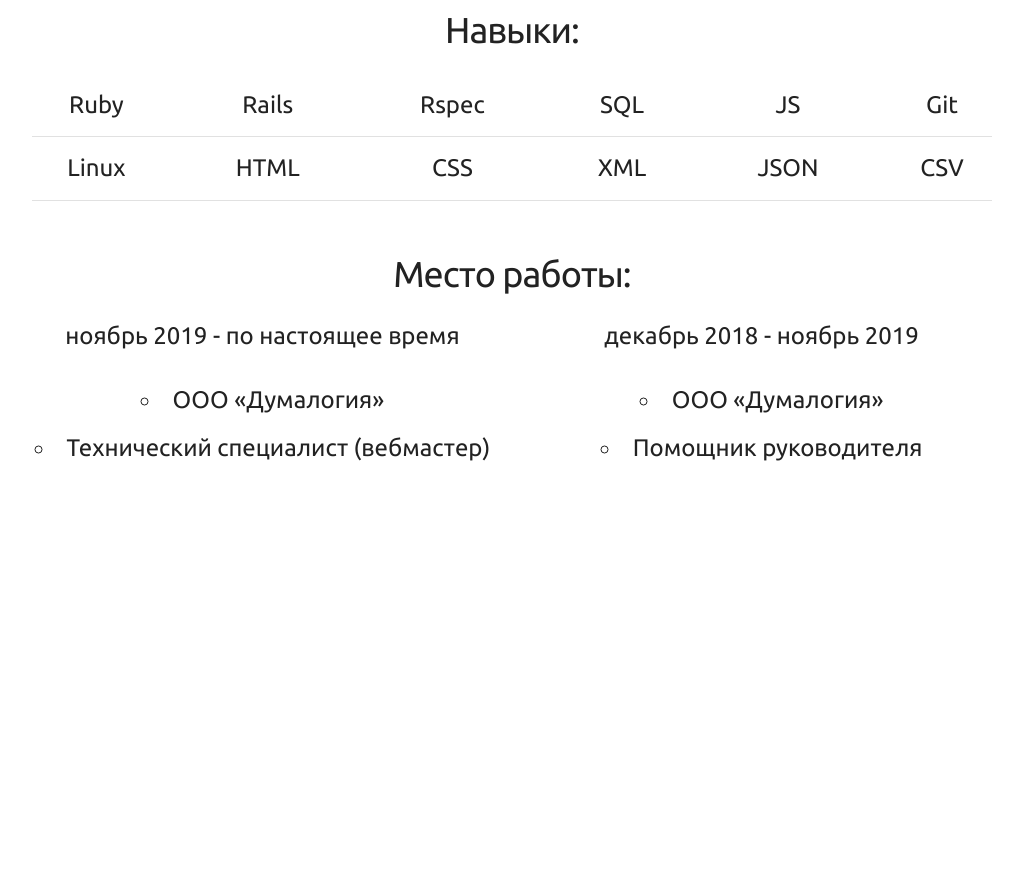
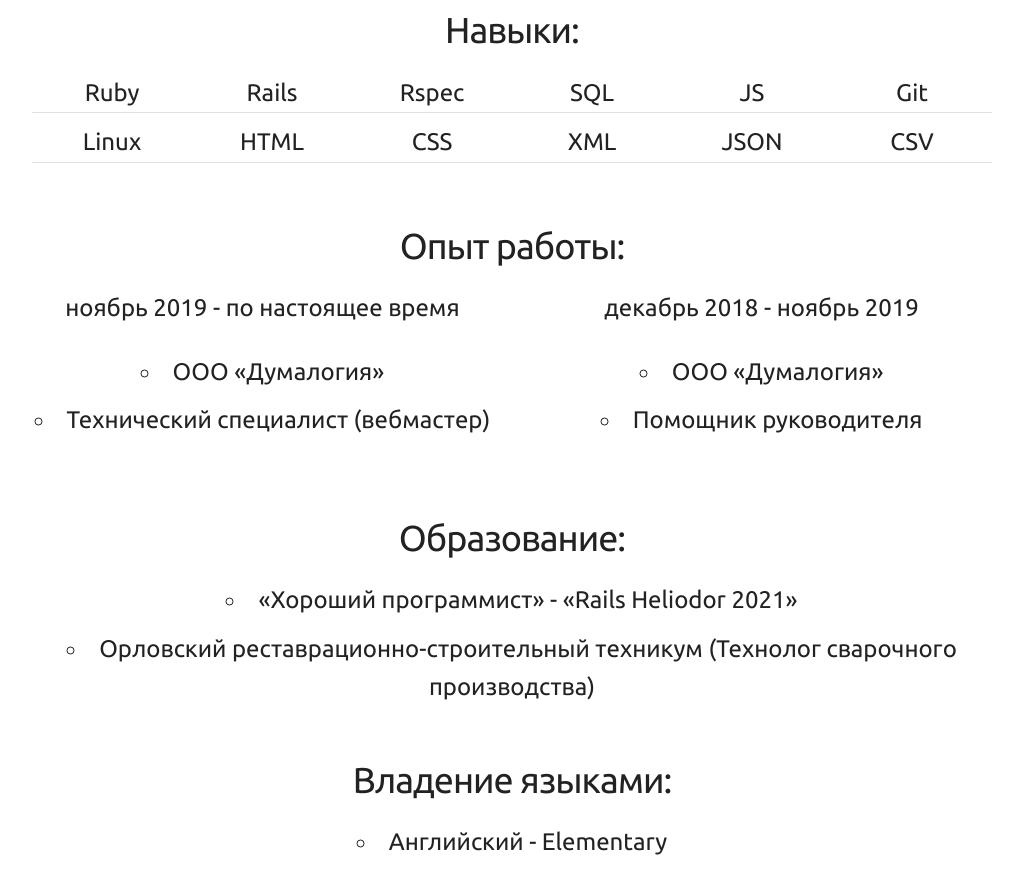
Before and after one commit to 8uben/cv, a plain HTML site: page index.html in a window 1280 px wide. Shown: the part 900-1794 px from the top of the page, without its empty margins (128-1151 px from the left). Before the commit the page ends 1443 px from the top, so only its background shows below. Drawn offline with Linux system fonts and the light colour scheme.

Commit message:
version 2

```diff
--- a/css/style.css
+++ b/css/style.css
@@ -14,3 +14,22 @@ body {
   font-family: 'Ubuntu', sans-serif;
   font-size: 24px;
 }
+
+.skills_wrap {
+  display: flex;
+  flex-wrap: wrap;
+}
+
+.skills {
+  flex-basis: 16%;
+  text-align: center;
+  list-style: none;
+  flex-grow: 1;
+  border-bottom: 1px solid #E1E1E1;
+}
+
+@media (max-width: 480px) {
+  .skills {
+    flex-basis: 50%;
+  }
+}
--- a/index.html
+++ b/index.html
@@ -25,14 +25,7 @@
       <h3>Информация:</h3>
       <ul>
         <li>г. Орёл</li>
-        <li>12.08.1996 г.р.</li>
-        <li>
-          Образование:
-          <ul>
-            <li>«Хороший программист» - «Rails Heliodor 2021»</li>
-            <li>Орловский реставрационно-строительный техникум(Технолог сварочного производства)</li>
-          </ul>
-        </li>
+        <li>25 лет</li>
       </ul>
       <h3>Контакты:</h3>
       <ul>
@@ -43,29 +36,23 @@
   </div>
   <div class="title">
     <h3>Навыки:</h3>
-    <table class="u-full-width ">
-      <tbody>
-      <tr>
-        <td>Ruby</td>
-        <td>Rails</td>
-        <td>Rspec</td>
-        <td>SQL</td>
-        <td>JS</td>
-        <td>Git</td>
-      </tr>
-      <tr>
-        <td>Linux</td>
-        <td>HTML</td>
-        <td>CSS</td>
-        <td>XML</td>
-        <td>JSON</td>
-        <td>CSV</td>
-      </tr>
-      </tbody>
-    </table>
+    <ul class="skills_wrap">
+      <li class="skills">Ruby</li>
+      <li class="skills">Rails</li>
+      <li class="skills">Rspec</li>
+      <li class="skills">SQL</li>
+      <li class="skills">JS</li>
+      <li class="skills">Git</li>
+      <li class="skills">Linux</li>
+      <li class="skills">HTML</li>
+      <li class="skills">CSS</li>
+      <li class="skills">XML</li>
+      <li class="skills">JSON</li>
+      <li class="skills">CSV</li>
+    </ul>
   </div>
   <div class="title">
-    <h3>Место работы:</h3>
+    <h3>Опыт работы:</h3>
     <div class="row">
       <div class="six columns">
         <p>ноябрь 2019 - по настоящее время</p>
@@ -77,11 +64,24 @@
       <div class="six columns">
         <p>декабрь 2018 - ноябрь 2019</p>
         <ul>
-            <li class="companies">ООО «Думалогия»</li>
-            <li>Помощник руководителя</li>
-          </ul>
+          <li class="companies">ООО «Думалогия»</li>
+          <li>Помощник руководителя</li>
+        </ul>
       </div>
     </div>
+  </div>
+  <div class="title">
+    <h3>Образование:</h3>
+      <ul>
+        <li>«Хороший программист» - «Rails Heliodor 2021»</li>
+        <li>Орловский реставрационно-строительный техникум (Технолог сварочного производства)</li>
+      </ul>
+  </div>
+  <div class="title">
+    <h3>Владение языками:</h3>
+      <ul>
+        <li>Английский - Elementary</li>
+      </ul>
   </div>
 </div>
 </body>
```
